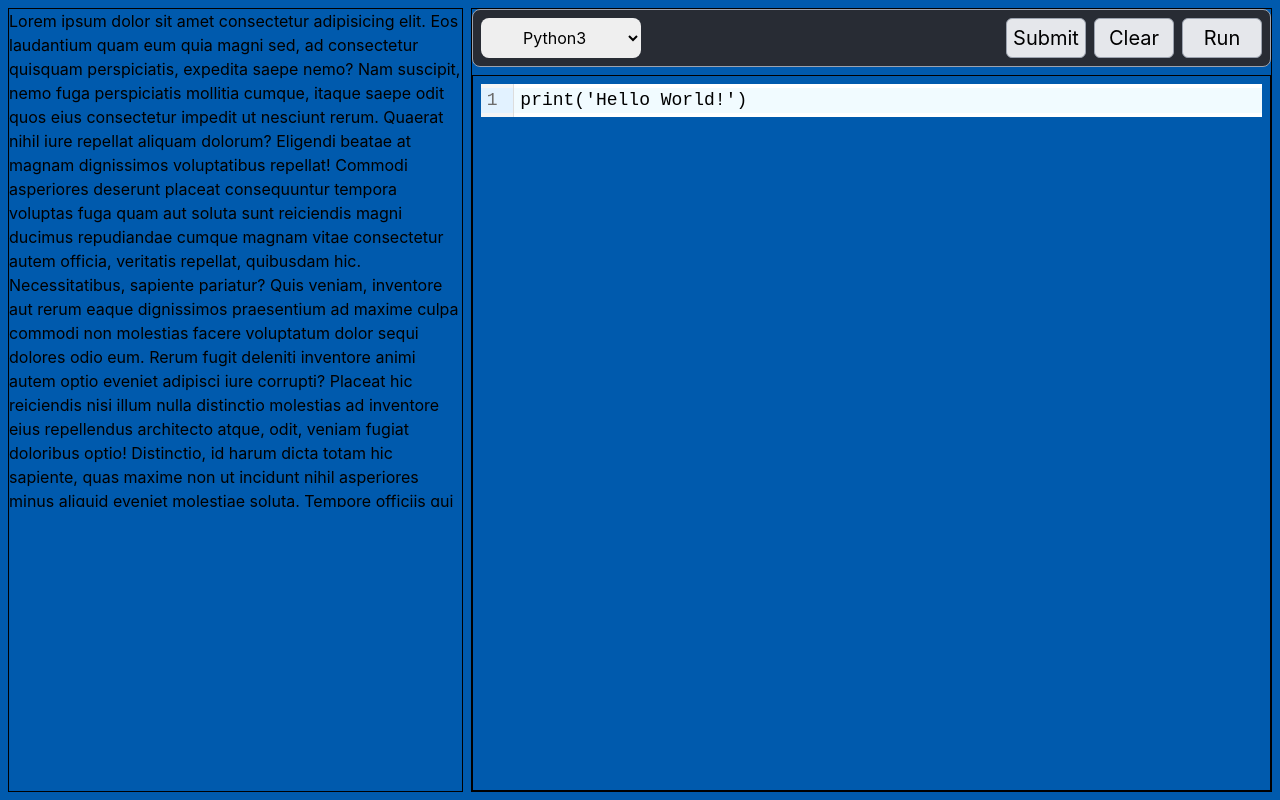
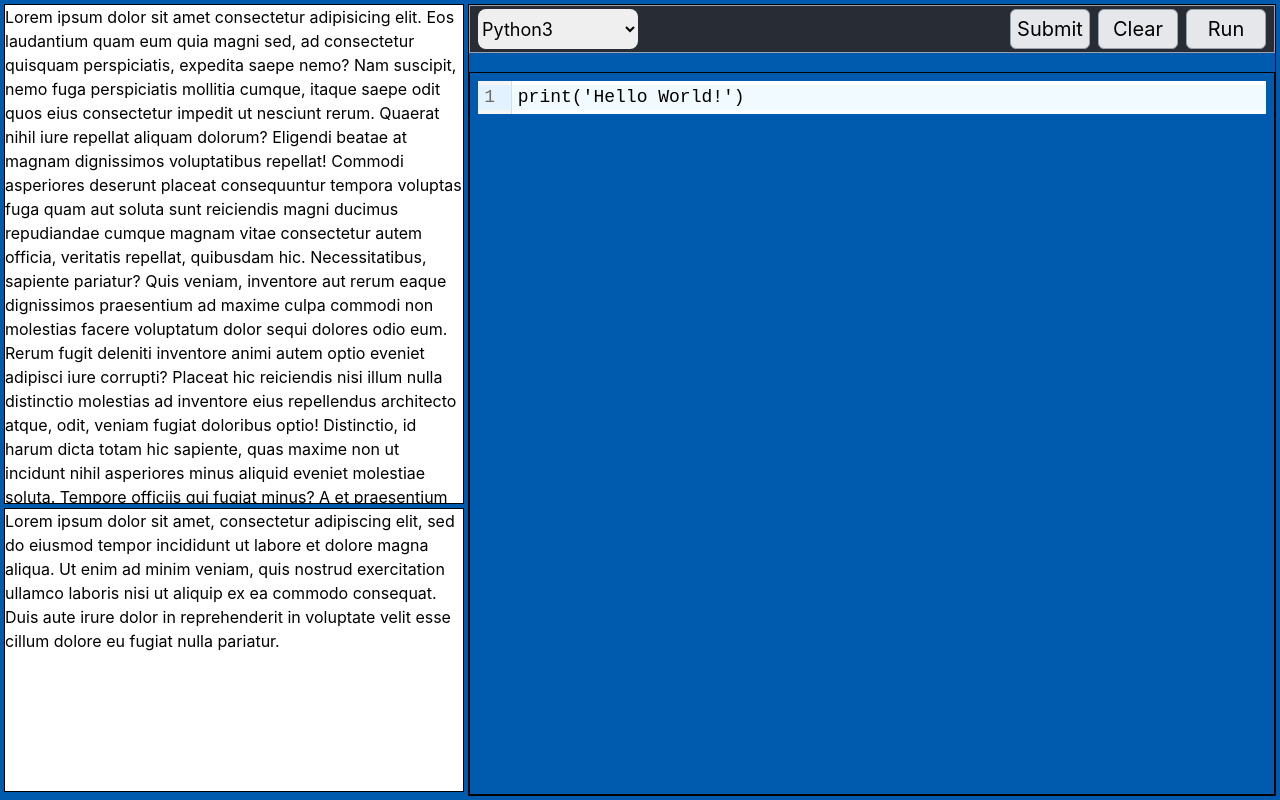
Before and after one commit to ethiclesshacker/code-editor-frontend, a React (Vite) app: page /question in a window 1280 px wide. Built offline with nearby package versions, Linux system fonts and the light colour scheme.

Commit message:
Made some css changes to the QuestionCode page

```diff
--- a/src/components/QuestionCode.jsx
+++ b/src/components/QuestionCode.jsx
@@ -39,10 +39,10 @@ export default function QuestionCode() {
       });
   }
   return (
-    <div id="main" className="grid h-[100%] w-[100%] grid-cols-11 gap-2 p-2 m-0 max-h-screen">
-      <div className="h-[100%] overflow-scroll col-span-4 col-start-1 border border-solid border-black grid grid-rows-11">
-        <div className="row-start-1 row-span-7 overflow-scroll">
-          <div>
+    <div id="main" className="fixed grid h-[100%] w-[100%] grid-cols-11 gap-1 p-1 m-0">
+      <div className="h-[100%] overflow-y-auto col-span-4 col-start-1 grid grid-rows-11 gap-1">
+        {/* <div className="row-start-1 row-span-7 overflow-scroll"> */}
+          <div className="bg-white border border-solid border-black row-start-1 row-span-7 overflow-y-auto">
             Lorem ipsum dolor sit amet consectetur adipisicing elit. Eos
             laudantium quam eum quia magni sed, ad consectetur quisquam
             perspiciatis, expedita saepe nemo? Nam suscipit, nemo fuga
@@ -102,14 +102,15 @@ export default function QuestionCode() {
             blanditiis illum ipsum odio! A asperiores excepturi sed similique.
             Facilis maiores labore quos dolorem, ea dolorum cum.
           </div>
-          <div>
+          {/* </div> */}
+          <div className="row-start-8 row-span-4 overflow-y-auto bg-white border border-solid border-black">
             Lorem ipsum dolor sit amet, consectetur adipiscing elit, sed do
             eiusmod tempor incididunt ut labore et dolore magna aliqua. Ut enim
             ad minim veniam, quis nostrud exercitation ullamco laboris nisi ut
             aliquip ex ea commodo consequat. Duis aute irure dolor in
             reprehenderit in voluptate velit esse cillum dolore eu fugiat nulla
             pariatur.
-          </div>
+          {/* </div> */}
         </div>
         <div></div>
       </div>
@@ -118,12 +119,12 @@ export default function QuestionCode() {
       <div className="col-start-5 col-span-7 grid h-[100%] max-h-screen grid-cols-5 grid-rows-12 gap-2 border border-solid border-black">
         <div
           id="topbar"
-          className="col-span-5 col-start-1 row-start-1 row-end-2 flex items-center justify-between rounded-lg border border-solid border-gray-400 bg-[#282c34] pr-2"
+          className="col-span-5 h-12 col-start-1 row-start-1 row-end-2 flex items-center justify-between border border-solid border-gray-400 bg-[#282c34] pr-2"
         >
           <select
             name="lang"
             id="lang"
-            className="ml-2 mr-auto h-10 w-40 rounded-lg text-center"
+            className="ml-2 mr-auto h-10 w-40 rounded-lg text-lg"
           >
             <option value="python3">Python3</option>
             <option value="javascript">Javascript</option>
@@ -158,7 +159,7 @@ export default function QuestionCode() {
 
         <div
           id="scode"
-          className="col-span-5 col-start-1 row-start-2 row-end-[-1] border border-solid border-black overflow-scroll"
+          className="col-span-5 col-start-1 row-start-2 row-end-[-1] border border-solid border-black overflow-y-auto"
         >
           <div name="code" id="code-text" className="m-0 p-2 text-lg">
             <CodeMirror
@@ -170,7 +171,7 @@ export default function QuestionCode() {
                 // theme: 'monokai',
               }}
               onChange={setCodeValue}
-              className="h-[100%] overflow-scroll"
+              className="h-[100%]"
             />
           </div>
         </div>
```
